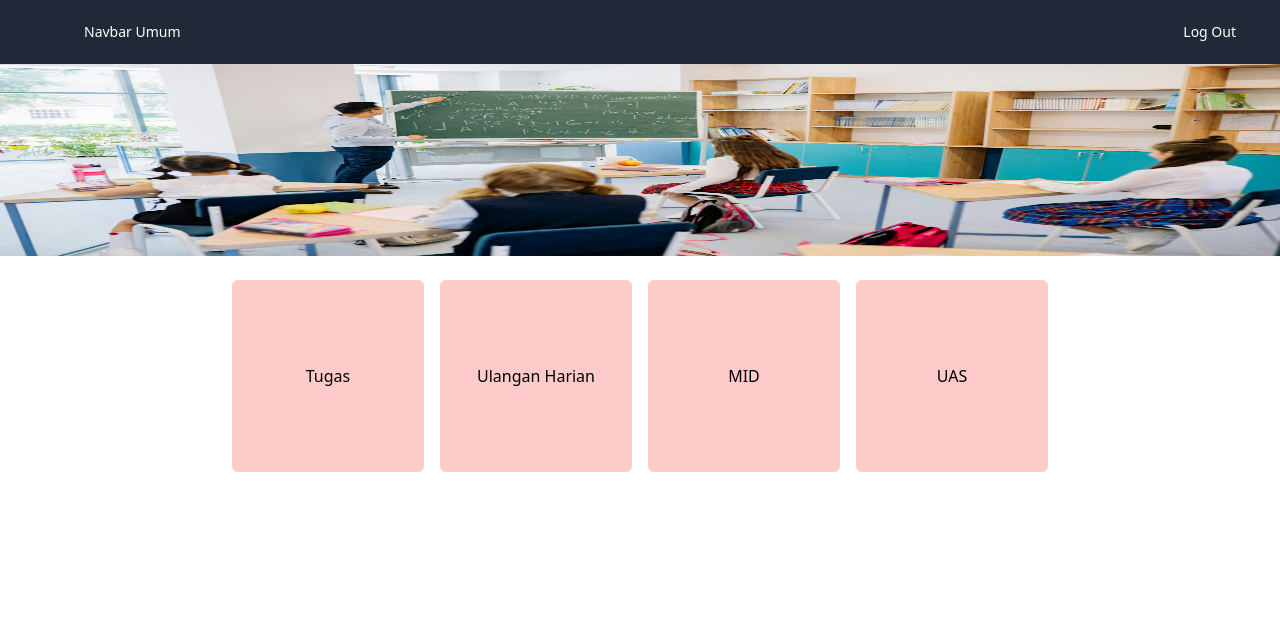
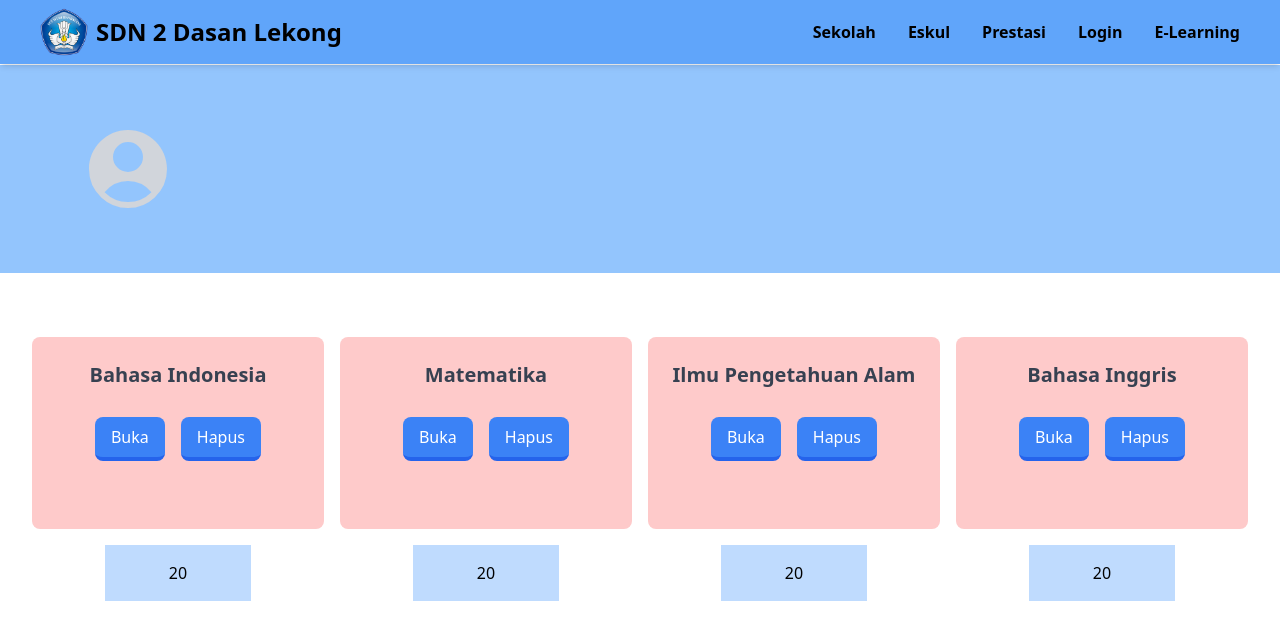
Before and after one commit to akhfarisfz/sdn2dasanlekong, a React (Create React App) app in the folder frontend/: page /guru/dashboard in a window 1280 px wide. Shown: the top 640 px of the page. Built offline with nearby package versions, Linux system fonts and the light colour scheme.

Commit message:
buat dashboard guru dan tambah admin

```diff
--- a/frontend/src/App.js
+++ b/frontend/src/App.js
@@ -11,6 +11,7 @@ import E_learningSiswa from "./Page/Siswa/E-learningSiswa.js";
 import Mapel from "./Page/Siswa/Mapel.js";
 import TambahGuru from "./Page/Admin/Fitur Tambah/TambahGuru.js";
 import TambahSiswa from "./Page/Admin/Fitur Tambah/TambahSiswa.js";
+import TambahAdmin from "./Page/Admin/Fitur Tambah/TambahAdmin.js";
 
 function App() {
   const [isAuthenticated, setIsAuthenticated] = useState(true);
@@ -36,6 +37,10 @@ function App() {
               path="/admin/dashboard/TambahSiswa"
               element={<TambahSiswa />}
             />
+            <Route
+              path="/admin/dashboard/TambahAdmin"
+              element={<TambahAdmin />}
+            />
           </Route>
           {/* Siswa */}
           <Route path="/siswa/eLearning" element={<E_learningSiswa />} />
--- a/frontend/src/Page/Admin/DashboardAdmin.js
+++ b/frontend/src/Page/Admin/DashboardAdmin.js
@@ -73,6 +73,9 @@ function DashboardAdmin() {
   }
   function addSiswaButton() {
     window.location.href = `/admin/dashboard/tambahSiswa`;
+  }
+  function addAdminButton() {
+    window.location.href = `/admin/dashboard/tambahAdmin`;
   }
   function handleRowClick(user) {
     // Lakukan tindakan yang sesuai saat baris diklik
@@ -328,6 +331,70 @@ function DashboardAdmin() {
           ))}
         </tbody>
       </table>
+
+      <table class="min-w-full divide-y divide-gray-200 ">
+        <thead>
+          <tr>
+            <th colspan="6" class="bg-gray-100 py-2">
+              Data Admin
+            </th>
+          </tr>
+          <tr>
+            <th class="px-6 py-3 bg-gray-100 text-left text-xs font-medium text-gray-500 uppercase tracking-wider">
+              Username
+            </th>
+            <th class="px-6 py-3 bg-gray-100 text-left text-xs font-medium text-gray-500 uppercase tracking-wider">
+              Email
+            </th>
+            <th class="px-6 py-3 bg-gray-100 text-left text-xs font-medium text-gray-500 uppercase tracking-wider">
+              Nama Lengkap
+            </th>
+            <th class="px-6 py-3 bg-gray-100 text-left text-xs font-medium text-gray-500 uppercase tracking-wider">
+              Tanggal Lahir
+            </th>
+            <th class="px-6 py-3 bg-gray-100 text-left text-xs font-medium text-gray-500 uppercase tracking-wider">
+              Role
+            </th>
+            <th class="px-6 py-3 bg-gray-100">
+              <button
+                className="bg-blue-500 hover:bg-blue-700 text-white font-bold py-2 px-4 rounded"
+                onClick={(event) => addAdminButton(event)}
+              >
+                Add Admin
+              </button>
+            </th>
+          </tr>
+        </thead>
+        <tbody>
+          {filterguru.map((user) => (
+            <tr
+              key={user._id}
+              class="bg-white divide-y divide-gray-200 cursor-pointer hover:bg-gray-100"
+              onClick={() => handleRowClick(user)}
+            >
+              <td class="px-6 py-4 whitespace-nowrap">{user.username}</td>
+              <td class="px-6 py-4 whitespace-nowrap">{user.email}</td>
+              <td class="px-6 py-4 whitespace-nowrap">{user.nama_lengkap}</td>
+              <td class="px-6 py-4 whitespace-nowrap">{user.tanggal_lahir}</td>
+              <td class="px-6 py-4 whitespace-nowrap">{user.roles}</td>
+              <td class="px-6 py-4 whitespace-nowrap">
+                <button
+                  class="bg-blue-500 hover:bg-blue-700 text-white font-bold py-2 px-4 rounded mr-2"
+                  onClick={(event) => handleEditButtonClick(event, user)}
+                >
+                  Edit
+                </button>
+                <button
+                  class="bg-red-500 hover:bg-red-700 text-white font-bold py-2 px-4 rounded"
+                  onClick={(event) => handleDeleteButtonClick(event, user)}
+                >
+                  Delete
+                </button>
+              </td>
+            </tr>
+          ))}
+        </tbody>
+      </table>
     </div>
   );
 }
--- a/frontend/src/Page/Admin/Fitur Tambah/TambahAdmin.js
+++ b/frontend/src/Page/Admin/Fitur Tambah/TambahAdmin.js
@@ -87,7 +87,7 @@ function TambahAdmin() {
         <div className="space-y-12">
           <div className="border-b border-gray-900/10 pb-12">
             <h2 className="border-b-2 border-gray-400 font-bold text-xl text-base leading-7 text-gray-900 text-center">
-              Isi data Guru yang ingin ditambahkan
+              Isi data Admin yang ingin ditambahkan
             </h2>
 
             <div className="mt-10 grid grid-cols-1 gap-x-6 gap-y-8 sm:grid-cols-6">
--- a/frontend/src/Page/Guru/DashboardGuru.js
+++ b/frontend/src/Page/Guru/DashboardGuru.js
@@ -1,36 +1,122 @@
-import React from "react";
-import { useLocation } from "react-router-dom";
+import React, { useState, useContext } from "react";
+import { NavLink } from "react-router-dom";
+import useJWT from "../../libs/hooks/useJWT";
+import { useNavigate } from "react-router-dom";
+import { ContextApplication } from "../../libs/config/contexts";
+import belajar from "../../img/belajar.jpg";
 import Header from "../../libs/components/Header";
-import belajar from "../../img/belajar.jpg";
+import matematika from "../../img/matematika.jpg";
+import IPA from "../../img/IPA.jpg";
+import indonesia from "../../img/bhs indo.jpg";
+import inggris from "../../img/bhs inggris.jpg";
+import { PhotoIcon, UserCircleIcon } from "@heroicons/react/24/solid";
 
-function DashboardAdmin() {
-  const location = useLocation();
-  const { state } = location;
-  const role = state && state.role;
+function E_learningSiswa() {
+  let [isOpen, setIsOpen] = useState(false);
+
+  const token = localStorage.getItem("token");
+  const isLoggedIn = !!token;
+
+  const jwt = useJWT();
+  const application = useContext(ContextApplication);
+  const navigate = useNavigate();
+
+  const signOut = () => {
+    jwt.signOut();
+    navigate("/login");
+    application.setIsAuthenticated(false);
+  };
+
+  const hariArray = ["Senin", "Selasa", "Rabu", "Kamis", "Jumat", "Sabtu"];
+  const jamArray = Array.from({ length: 9 }, (_, i) => i + 7);
+
+  const list_matpel = [
+    {
+      id: 1,
+      image: indonesia,
+      title: "Bahasa Indonesia",
+    },
+    {
+      id: 2,
+
+      image: matematika,
+      title: "Matematika",
+    },
+    {
+      id: 3,
+      image: IPA,
+      title: "Ilmu Pengetahuan Alam",
+    },
+    {
+      id: 4,
+      image: inggris,
+      title: "Bahasa Inggris",
+    },
+  ];
 
   return (
     <>
-      <div>
-        <div>
-          <img className="h-48 w-full" src={belajar} />
+      {/* Header */}
+      <Header />
+
+      {/* body */}
+      <section>
+        <div className="mt-[25px] lg:mt-[1px] relative justify-center lg:justify-start h-52 w-full bg-blue-300 flex items-center mx-auto ">
+          <div
+            id="cover-content"
+            className="relative text-center md:text-left lg:left-20"
+          >
+            <UserCircleIcon
+              className="h-24 w-24 text-gray-300"
+              aria-hidden="true"
+            />
+
+            <div className="flex flex-col md:flex-row items-center justify-center md:justify-start"></div>
+          </div>
         </div>
-        <div className="flex justify-center gap-4 my-6">
-          <button className="flex bg-red-200 size-48 rounded-md text-center justify-center items-center ">
-            <h2 className="">Tugas</h2>
-          </button>
-          <button className="flex bg-red-200 size-48 rounded-md text-center justify-center items-center">
-            <h2>Ulangan Harian</h2>
-          </button>
-          <button className="flex bg-red-200 size-48 rounded-md text-center justify-center items-center">
-            <h2>MID</h2>
-          </button>
-          <button className="flex bg-red-200 size-48 rounded-md text-center justify-center items-center">
-            <h2>UAS</h2>
-          </button>
+      </section>
+
+      <section>
+        <div className="mx-auto max-w-screen-xl px-4 py-8 sm:px-6 sm:py-12 lg:px-8">
+          {/* list menggunakan React Router Dom */}
+          <ul className="mt-4 grid gap-4 sm:grid-cols-2 lg:grid-cols-4">
+            {list_matpel.map((mapel, index) => (
+              <li key={index}>
+                <div className="relative h-48 rounded-lg w-full bg-red-200">
+                  <h2 className="text-xl font-bold text-gray-700 text-center p-6">
+                    {mapel.title}
+                  </h2>
+
+                  <div className="flex mx-auto items-end h-12 w-fit gap-4">
+                    <button
+                      class="cursor-pointer transition-all bg-blue-500 text-white h-11 px-4 py-1 rounded-lg
+border-blue-600
+border-b-[4px] hover:brightness-110 hover:-translate-y-[1px] hover:border-b-[6px]
+active:border-b-[2px] active:brightness-90 active:translate-y-[2px]"
+                    >
+                      Buka
+                    </button>
+                    <button
+                      class="cursor-pointer transition-all bg-blue-500 h-11 text-white px-4 py-1 rounded-lg
+border-blue-600
+border-b-[4px] hover:brightness-110 hover:-translate-y-[1px] hover:border-b-[6px]
+active:border-b-[2px] active:brightness-90 active:translate-y-[2px]"
+                    >
+                      Hapus
+                    </button>
+                  </div>
+                </div>
+
+                <div className="flex h-14 mt-4 m-auto w-1/2 bg-blue-200 items-center justify-center text-center">
+                  <h2 className="text-center w-fit">20</h2>
+                </div>
+              </li>
+            ))}
+          </ul>
         </div>
-      </div>
+      </section>
     </>
   );
 }
 
-export default DashboardAdmin;
+export default E_learningSiswa;
--- a/frontend/src/Page/Home Page/Home.js
+++ b/frontend/src/Page/Home Page/Home.js
@@ -64,7 +64,7 @@ function Home() {
       <div className="container w-screen box-border">
         <div
           id="cover"
-          className="relative justify-center lg:justify-start bg-blue-500 min-h-screen flex items-center w-screen re;ative bg-cover bg-center bg-no-repeat "
+          className="relative mt-[25px] lg:mt-[60px] justify-center lg:justify-start bg-blue-500 min-h-screen flex items-center w-screen bg-cover bg-center bg-no-repeat "
           style={{ backgroundImage: `url(${sekolah1})` }}
         >
           <div
```
Also changed, not shown: frontend/src/Page/Siswa/E-learningSiswa.js (+2 -98 lines).
